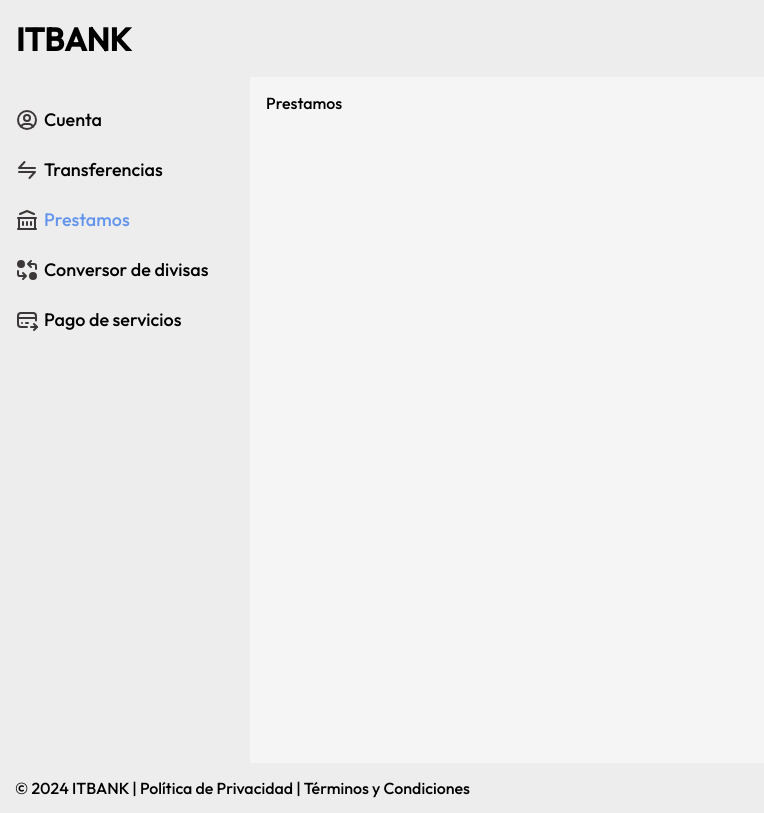
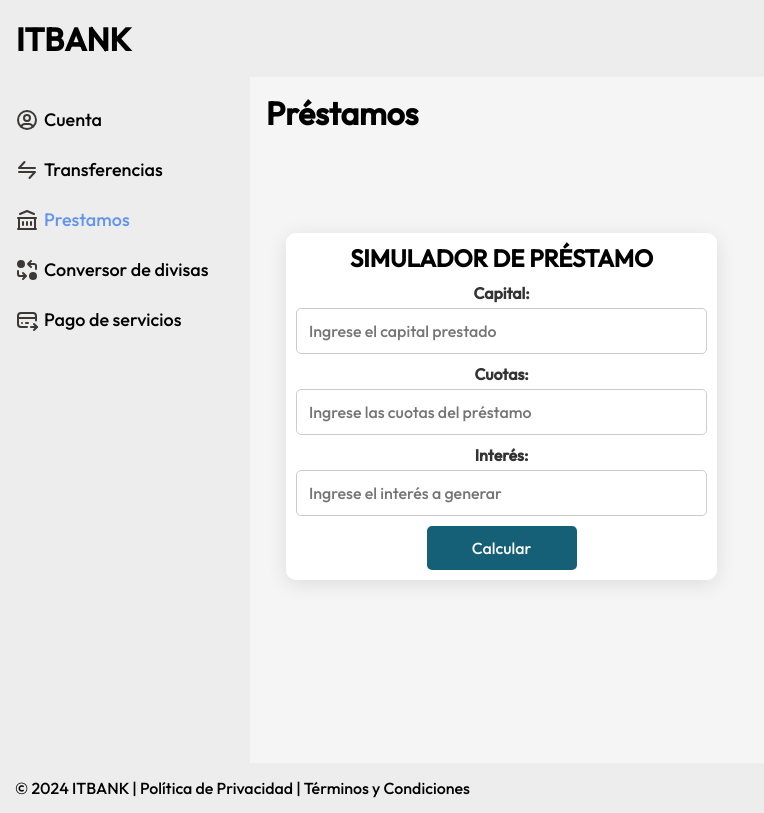
Before and after one commit to Matias-Zahn/ITBANK-Next, a Next.js app: page /prestamos in a window 1280 px wide. Shown: the whole page, without its empty margins (0-764 px from the left). Built offline with nearby package versions, Linux system fonts and the light colour scheme.

Commit message:
add prestamos

```diff
--- a/src/app/prestamos/page.js
+++ b/src/app/prestamos/page.js
@@ -1,4 +1,12 @@
-function Prestamos() {
-  return <div>Prestamos</div>;
+import Prestamos from '../../components/Prestamos/Prestamos';
+
+function PrestamosPage() {
+  return (
+    <div>
+      <h1>Préstamos</h1>
+      <Prestamos />
+    </div>
+  );
 }
-export default Prestamos;
+
+export default PrestamosPage;
--- /dev/null
+++ b/src/components/Prestamos/Prestamos.js
@@ -0,0 +1,140 @@
+"use client";
+import React, { useState } from "react";
+import style from "./Prestamos.module.css";
+
+const Prestamos = () => {
+  const [capital, setCapital] = useState('');
+  const [cuotas, setCuotas] = useState('');
+  const [interes, setInteres] = useState('');
+  const [tabla, setTabla] = useState([]);
+  const [totales, setTotales] = useState({
+    totalCapital: 0,
+    totalInteres: 0,
+    totalPago: 0,
+  });
+
+  const genTable = () => {
+    const capitalNum = Number(capital);
+    const cuotasNum = Number(cuotas);
+    const interesNum = Number(interes);
+
+    if (capitalNum > 0) {
+      let tempTabla = [];
+      let totalInteres = 0;
+      let totalPago = 0;
+
+      for (let i = 1; i <= cuotasNum; i++) {
+        const ca = capitalNum / cuotasNum;
+        const d1 = ca.toFixed(2);
+        const i2 = ((capitalNum * interesNum) / 100) / cuotasNum;
+        const d2 = i2.toFixed(2);
+        const r = ca + i2;
+        const d3 = r.toFixed(2);
+
+        tempTabla.push({
+          nro: i,
+          capital: d1,
+          interes: d2,
+          pago: d3,
+        });
+
+        totalInteres += i2;
+        totalPago += r;
+      }
+
+      setTabla(tempTabla);
+      setTotales({
+        totalCapital: capitalNum.toFixed(2),
+        totalInteres: totalInteres.toFixed(2),
+        totalPago: totalPago.toFixed(2),
+      });
+    } else {
+      alert("Falta ingresar un número válido para el capital.");
+    }
+  };
+
+  return (
+    <div className={style.form}>
+      <fieldset className={style.fieldset}>
+        <h2 className={style.title}>SIMULADOR DE PRÉSTAMO</h2>
+        <form>
+          <div>
+            <label className={style.inputLabel} htmlFor="capital">
+              Capital:
+              <input
+                type="number"
+                placeholder="Ingrese el capital prestado"
+                id="capital"
+                value={capital}
+                onChange={(e) => setCapital(e.target.value)}
+                className={style.inputField}
+              />
+            </label>
+          </div>
+          <div>
+            <label className={style.inputLabel} htmlFor="cuotas">
+              Cuotas:
+              <input
+                type="number"
+                placeholder="Ingrese las cuotas del préstamo"
+                id="cuotas"
+                value={cuotas}
+                onChange={(e) => setCuotas(e.target.value)}
+                className={style.inputField}
+              />
+            </label>
+          </div>
+          <div>
+            <label className={style.inputLabel} htmlFor="interes">
+              Interés:
+              <input
+                type="number"
+                placeholder="Ingrese el interés a generar"
+                id="interes"
+                value={interes}
+                onChange={(e) => setInteres(e.target.value)}
+                className={style.inputField}
+              />
+            </label>
+          </div>
+        </form>
+        <button type="button" onClick={genTable} className={style.calculateButton}>
+          Calcular
+        </button>
+      </fieldset>
+
+      {tabla.length > 0 && (
+        <table className={style.tab}>
+          <thead>
+            <tr>
+              <td className={style.header}>NRO</td>
+              <td className={style.header}>C</td>
+              <td className={style.header}>INTERÉS</td>
+              <td className={style.header}>IMPORTE A PAGAR</td>
+            </tr>
+          </thead>
+          <tbody>
+            {tabla.map((row, index) => (
+              <tr key={index} className={style.row}>
+                <td className={style.cell}>{row.nro}</td>
+                <td className={style.cell}>{row.capital}</td>
+                <td className={style.cell}>{row.interes}</td>
+                <td className={style.cell}>{row.pago}</td>
+              </tr>
+            ))}
+          </tbody>
+          <tfoot className={style.footer}>
+            <tr>
+              <td className={style.footerCell}>TOTAL</td>
+              <td className={style.footerCell}>{totales.totalCapital}</td>
+              <td className={style.footerCell}>{totales.totalInteres}</td>
+              <td className={style.footerCell}>{totales.totalPago}</td>
+            </tr>
+          </tfoot>
+        </table>
+      )}
+    </div>
+  );
+};
+
+export default Prestamos;
--- /dev/null
+++ b/src/components/Prestamos/prestamos.module.css
@@ -0,0 +1,97 @@
+.form {
+    display: flex;
+    justify-content: space-between;
+    align-items: flex-start;
+    text-align: left;
+    padding: 20px;
+    max-width: 1000px;
+    margin: 80px auto;
+  }
+
+  .fieldset {
+    width: 45%;
+    padding: 0 10px;
+    border-radius: 10px;
+    border: none;
+    box-shadow: 0 4px 20px rgba(0, 0, 0, 0.1);
+    background-color: #ffffff;
+  }
+
+  .title {
+    padding: 10px;
+    text-align: center;
+    font-weight: bold;
+  }
+
+  .inputLabel {
+    display: block;
+    color: #333;
+    font-weight: 600;
+    margin-bottom: 10px;
+    text-align: center;
+  }
+
+  .inputField {
+    width: 100%;
+    padding: 12px;
+    font-size: 16px;
+    border: 1px solid #ccc;
+    border-radius: 5px;
+    transition: border-color 0.3s;
+    margin-top: 5px;
+  }
+
+  .calculateButton {
+    background-color: #156077;
+    color: white;
+    width: 150px;
+    padding: 12px;
+    font-size: 16px;
+    border: none;
+    border-radius: 5px;
+    cursor: pointer;
+    transition: background-color 0.3s, transform 0.2s;
+    margin: 10px auto;
+    display: block;
+  }
+
+  .calculateButton:hover {
+    background-color: #007694;
+    transform: translateY(-1px);
+  }
+
+  .tab {
+    width: 45%;
+    border-collapse: collapse;
+    background-color: #f1f1f1;
+    border-radius: 10px;
+    box-shadow: 0 4px 20px rgba(0, 0, 0, 0.1);
+    overflow: hidden;
+  }
+
+  .header {
+    background-color: #eaeaea;
+    font-weight: bold;
+  }
+
+  .row {
+    border-bottom: 1px solid #ccc;
+  }
+
+  .cell {
+    padding: 12px;
+    border-left: 1px solid #ccc;
+    text-align: center;
+  }
+
+  .cell:first-child {
+    border-left: none;
+  }
+
+  .footer {
+    background-color: #eaeaea;
+  }
+
+  .footerCell {
+    font-weight: bold;
+  }
```
